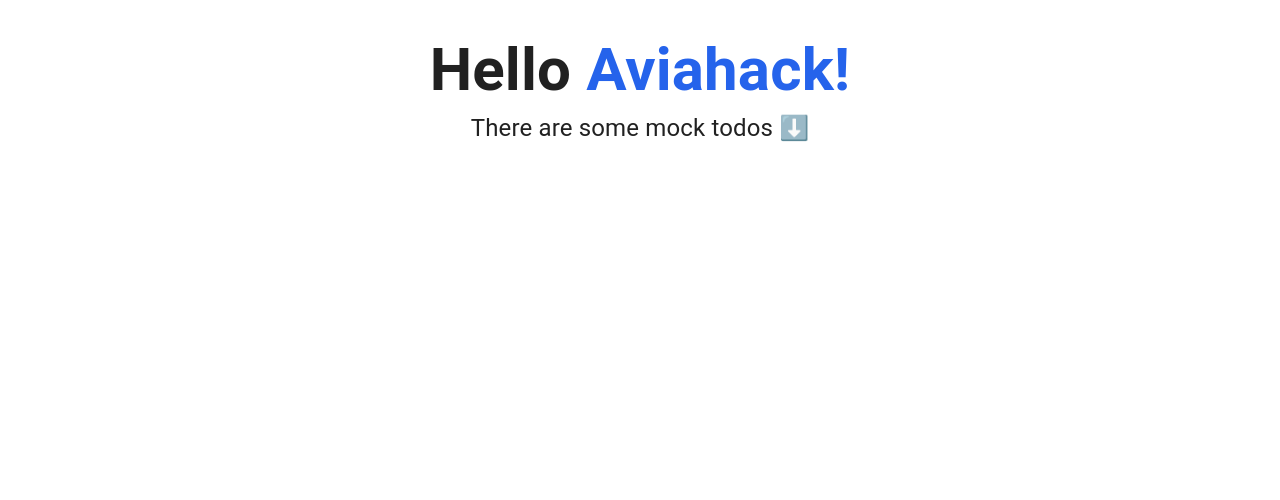
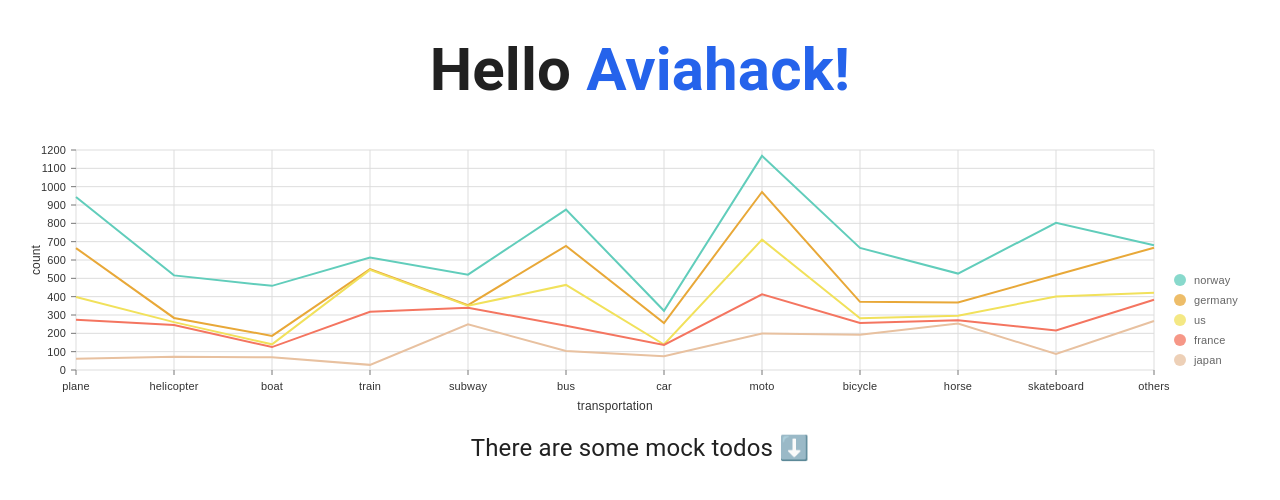
Before and after one commit to SOpatrin/aviahack_2022, a Next.js app: page / in a window 1280 px wide. Shown: the top 500 px of the page. Built offline with nearby package versions, Linux system fonts and the light colour scheme; no server answers; a web font is replaced by a local one.

Commit message:
Add nivo chart

```diff
--- /dev/null
+++ b/components/StorageChart/StorageChart.tsx
@@ -0,0 +1,78 @@
+// install (please make sure versions match peerDependencies)
+// yarn add @nivo/core @nivo/line
+import { ResponsiveLine, Serie } from '@nivo/line';
+
+// make sure parent container have a defined height when using
+// responsive component, otherwise height will be 0 and
+// no chart will be rendered.
+// website examples showcase many properties,
+// you'll often use just a few of them.
+const StorageChart: React.FC<{ data: Serie[] }> = ({
+  data /* see data tab */,
+}) => (
+  <ResponsiveLine
+    data={data}
+    margin={{ top: 50, right: 110, bottom: 50, left: 60 }}
+    xScale={{ type: 'point' }}
+    yScale={{
+      type: 'linear',
+      min: 'auto',
+      max: 'auto',
+      stacked: true,
+      reverse: false,
+    }}
+    yFormat=" >-.2f"
+    axisTop={null}
+    axisRight={null}
+    axisBottom={{
+      tickSize: 5,
+      tickPadding: 5,
+      tickRotation: 0,
+      legend: 'transportation',
+      legendOffset: 36,
+      legendPosition: 'middle',
+    }}
+    axisLeft={{
+      tickSize: 5,
+      tickPadding: 5,
+      tickRotation: 0,
+      legend: 'count',
+      legendOffset: -40,
+      legendPosition: 'middle',
+    }}
+    pointSize={10}
+    pointColor={{ theme: 'background' }}
+    pointBorderWidth={2}
+    pointBorderColor={{ from: 'serieColor' }}
+    pointLabelYOffset={-12}
+    useMesh={true}
+    legends={[
+      {
+        anchor: 'bottom-right',
+        direction: 'column',
+        justify: false,
+        translateX: 100,
+        translateY: 0,
+        itemsSpacing: 0,
+        itemDirection: 'left-to-right',
+        itemWidth: 80,
+        itemHeight: 20,
+        itemOpacity: 0.75,
+        symbolSize: 12,
+        symbolShape: 'circle',
+        symbolBorderColor: 'rgba(0, 0, 0, .5)',
+        effects: [
+          {
+            on: 'hover',
+            style: {
+              itemBackground: 'rgba(0, 0, 0, .03)',
+              itemOpacity: 1,
+            },
+          },
+        ],
+      },
+    ]}
+  />
+);
+
+export default StorageChart;
--- /dev/null
+++ b/components/StorageChart/data.json
@@ -0,0 +1,272 @@
+[
+  {
+    "id": "japan",
+    "color": "hsl(231, 70%, 50%)",
+    "data": [
+      {
+        "x": "plane",
+        "y": 62
+      },
+      {
+        "x": "helicopter",
+        "y": 72
+      },
+      {
+        "x": "boat",
+        "y": 69
+      },
+      {
+        "x": "train",
+        "y": 28
+      },
+      {
+        "x": "subway",
+        "y": 249
+      },
+      {
+        "x": "bus",
+        "y": 104
+      },
+      {
+        "x": "car",
+        "y": 75
+      },
+      {
+        "x": "moto",
+        "y": 199
+      },
+      {
+        "x": "bicycle",
+        "y": 192
+      },
+      {
+        "x": "horse",
+        "y": 254
+      },
+      {
+        "x": "skateboard",
+        "y": 87
+      },
+      {
+        "x": "others",
+        "y": 267
+      }
+    ]
+  },
+  {
+    "id": "france",
+    "color": "hsl(210, 70%, 50%)",
+    "data": [
+      {
+        "x": "plane",
+        "y": 212
+      },
+      {
+        "x": "helicopter",
+        "y": 173
+      },
+      {
+        "x": "boat",
+        "y": 56
+      },
+      {
+        "x": "train",
+        "y": 290
+      },
+      {
+        "x": "subway",
+        "y": 91
+      },
+      {
+        "x": "bus",
+        "y": 137
+      },
+      {
+        "x": "car",
+        "y": 62
+      },
+      {
+        "x": "moto",
+        "y": 214
+      },
+      {
+        "x": "bicycle",
+        "y": 64
+      },
+      {
+        "x": "horse",
+        "y": 17
+      },
+      {
+        "x": "skateboard",
+        "y": 129
+      },
+      {
+        "x": "others",
+        "y": 116
+      }
+    ]
+  },
+  {
+    "id": "us",
+    "color": "hsl(287, 70%, 50%)",
+    "data": [
+      {
+        "x": "plane",
+        "y": 124
+      },
+      {
+        "x": "helicopter",
+        "y": 16
+      },
+      {
+        "x": "boat",
+        "y": 15
+      },
+      {
+        "x": "train",
+        "y": 228
+      },
+      {
+        "x": "subway",
+        "y": 10
+      },
+      {
+        "x": "bus",
+        "y": 223
+      },
+      {
+        "x": "car",
+        "y": 2
+      },
+      {
+        "x": "moto",
+        "y": 298
+      },
+      {
+        "x": "bicycle",
+        "y": 26
+      },
+      {
+        "x": "horse",
+        "y": 25
+      },
+      {
+        "x": "skateboard",
+        "y": 185
+      },
+      {
+        "x": "others",
+        "y": 39
+      }
+    ]
+  },
+  {
+    "id": "germany",
+    "color": "hsl(75, 70%, 50%)",
+    "data": [
+      {
+        "x": "plane",
+        "y": 267
+      },
+      {
+        "x": "helicopter",
+        "y": 23
+      },
+      {
+        "x": "boat",
+        "y": 46
+      },
+      {
+        "x": "train",
+        "y": 4
+      },
+      {
+        "x": "subway",
+        "y": 4
+      },
+      {
+        "x": "bus",
+        "y": 213
+      },
+      {
+        "x": "car",
+        "y": 117
+      },
+      {
+        "x": "moto",
+        "y": 260
+      },
+      {
+        "x": "bicycle",
+        "y": 90
+      },
+      {
+        "x": "horse",
+        "y": 72
+      },
+      {
+        "x": "skateboard",
+        "y": 117
+      },
+      {
+        "x": "others",
+        "y": 245
+      }
+    ]
+  },
+  {
+    "id": "norway",
+    "color": "hsl(339, 70%, 50%)",
+    "data": [
+      {
+        "x": "plane",
+        "y": 279
+      },
+      {
+        "x": "helicopter",
+        "y": 232
+      },
+      {
+        "x": "boat",
+        "y": 273
+      },
+      {
+        "x": "train",
+        "y": 63
+      },
+      {
+        "x": "subway",
+        "y": 166
+      },
+      {
+        "x": "bus",
+        "y": 198
+      },
+      {
+        "x": "car",
+        "y": 67
+      },
+      {
+        "x": "moto",
+        "y": 197
+      },
+      {
+        "x": "bicycle",
+        "y": 294
+      },
+      {
+        "x": "horse",
+        "y": 158
+      },
+      {
+        "x": "skateboard",
+        "y": 285
+      },
+      {
+        "x": "others",
+        "y": 13
+      }
+    ]
+  }
+]
--- a/package.json
+++ b/package.json
@@ -16,6 +16,8 @@
     "@heroicons/react": "^2.0.12",
     "@mui/base": "5.0.0-alpha.102",
     "@mui/material": "^5.10.10",
+    "@nivo/core": "^0.80.0",
+    "@nivo/line": "^0.80.0",
     "@tanstack/react-query": "^4.12.0",
     "@tanstack/react-query-devtools": "^4.12.0",
     "next": "12.3.1",
--- a/pages/index.tsx
+++ b/pages/index.tsx
@@ -1,7 +1,9 @@
 import type { NextPage } from 'next';
 import Link from 'next/link';
+import StorageChart from '../components/StorageChart/StorageChart';
 import Todo from '../components/Todo/Todo';
 import { useTodos } from '../components/Todo/todo.query';
+import dataChart from '../components/StorageChart/data.json';
 
 const Home: NextPage = () => {
   const { data } = useTodos();
@@ -20,6 +22,10 @@
         </Link>
       </h1>
 
+      <div className="h-80 w-full">
+        <StorageChart data={dataChart} />
+      </div>
+
       <p className="mt-3 text-2xl">There are some mock todos ⬇️</p>
 
       <div className="mt-6 flex max-w-4xl flex-wrap items-center justify-around sm:w-full">
```
Also changed, not shown: 1 other file (tests, documents, lock files or other folders).
